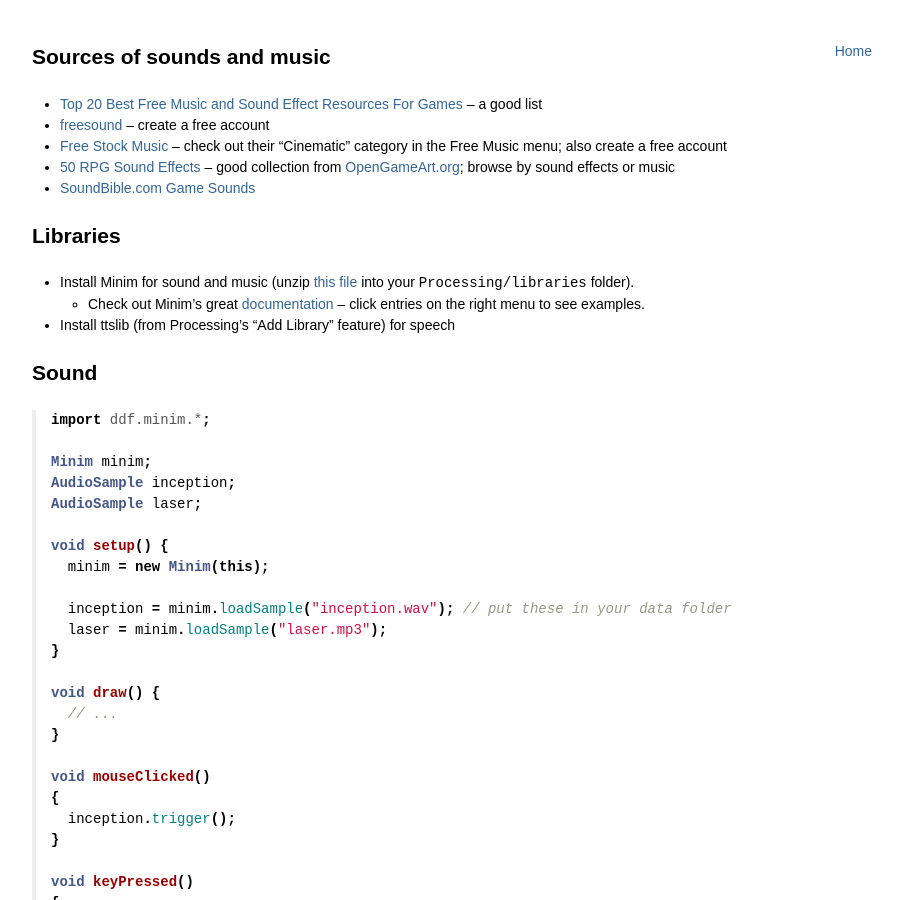
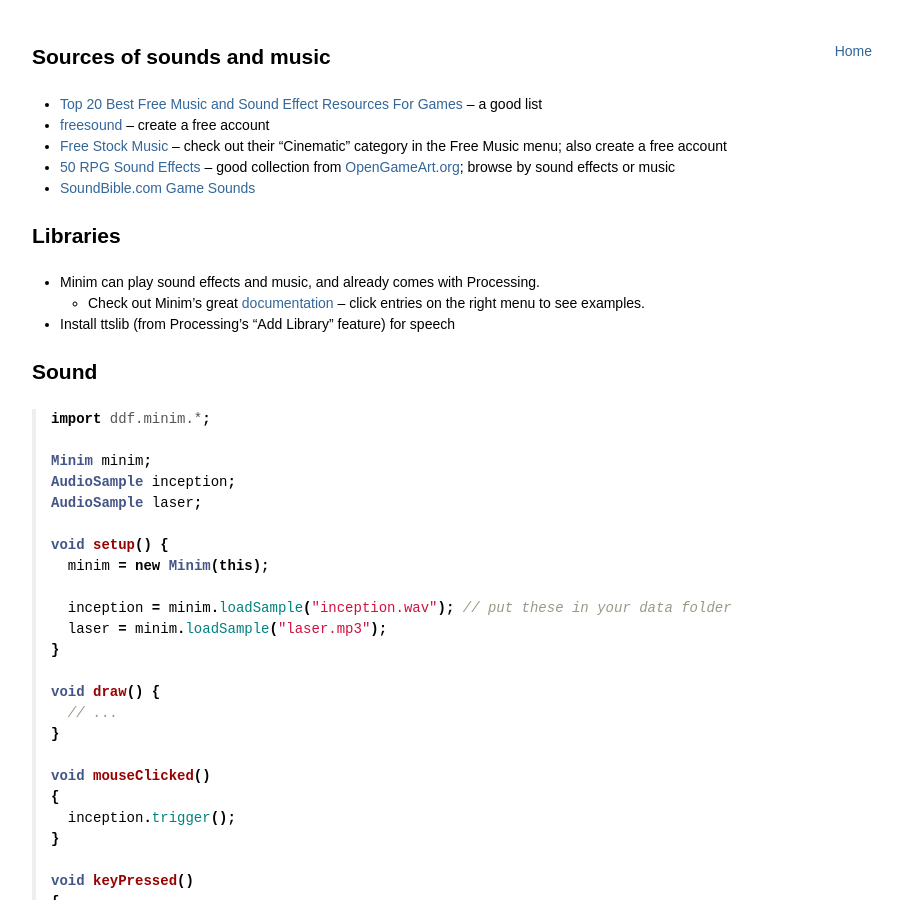
Before and after one commit to joshuaeckroth/csci111-website, a Jekyll site: the page built from guides/_posts/2014-11-24-sound.markdown, in a window 1280 px wide and 900 px high. Shown: the whole window, without its empty margins (183-1086 px from the left). Built offline with Jekyll 4.4.1, drawn with Linux system fonts in a browser that asks for light colours; Markdown is read by kramdown in place of the engine named in the settings.

Commit message:
Clarification.

```diff
--- a/guides/_posts/2014-11-24-sound.markdown
+++ b/guides/_posts/2014-11-24-sound.markdown
@@ -13,7 +13,7 @@ title: Sound, Music, Speech
 
 ## Libraries
 
-- Install Minim for sound and music (unzip [this file](http://code.compartmental.net/minim/distro/minim-2.2.0.zip) into your `Processing/libraries` folder).
+- Minim can play sound effects and music, and already comes with Processing.
   - Check out Minim's great [documentation](http://code.compartmental.net/minim/) -- click entries on the right menu to see examples.
 - Install ttslib (from Processing's "Add Library" feature) for speech
 
```
